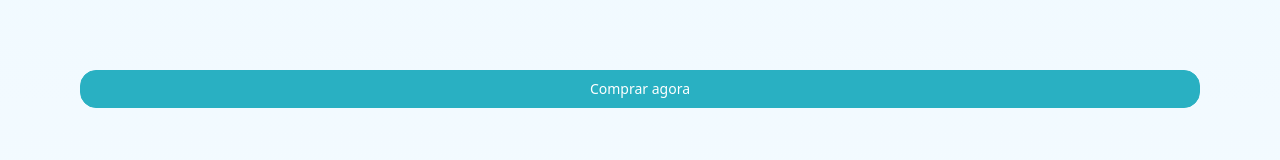
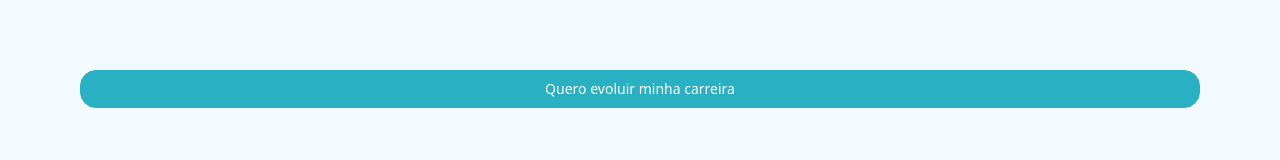
Before and after one commit to carolsprak/cursos, a React (Vite) app: page / in a window 1280 px wide. Shown: the part 607-767 px from the top of the page. Built offline with nearby package versions, Linux system fonts and the light colour scheme.

Commit message:
Update button text for career advancement

```diff
--- a/src/App.jsx
+++ b/src/App.jsx
@@ -171,7 +171,7 @@ export default function LandingCursoTesteBasico() {
         </div>
       </section>
       <div className="max-w-6xl mx-auto px-4">
-      <a href="https://pay.hotmart.com/D93730200N"><Button className="w-full rounded-2xl mt-2">Comprar agora</Button></a>
+      <a href="https://pay.hotmart.com/D93730200N"><Button className="w-full rounded-2xl mt-2">Quero evoluir minha carreira</Button></a>
       </div>
 
       {/* Benefícios */}
```
